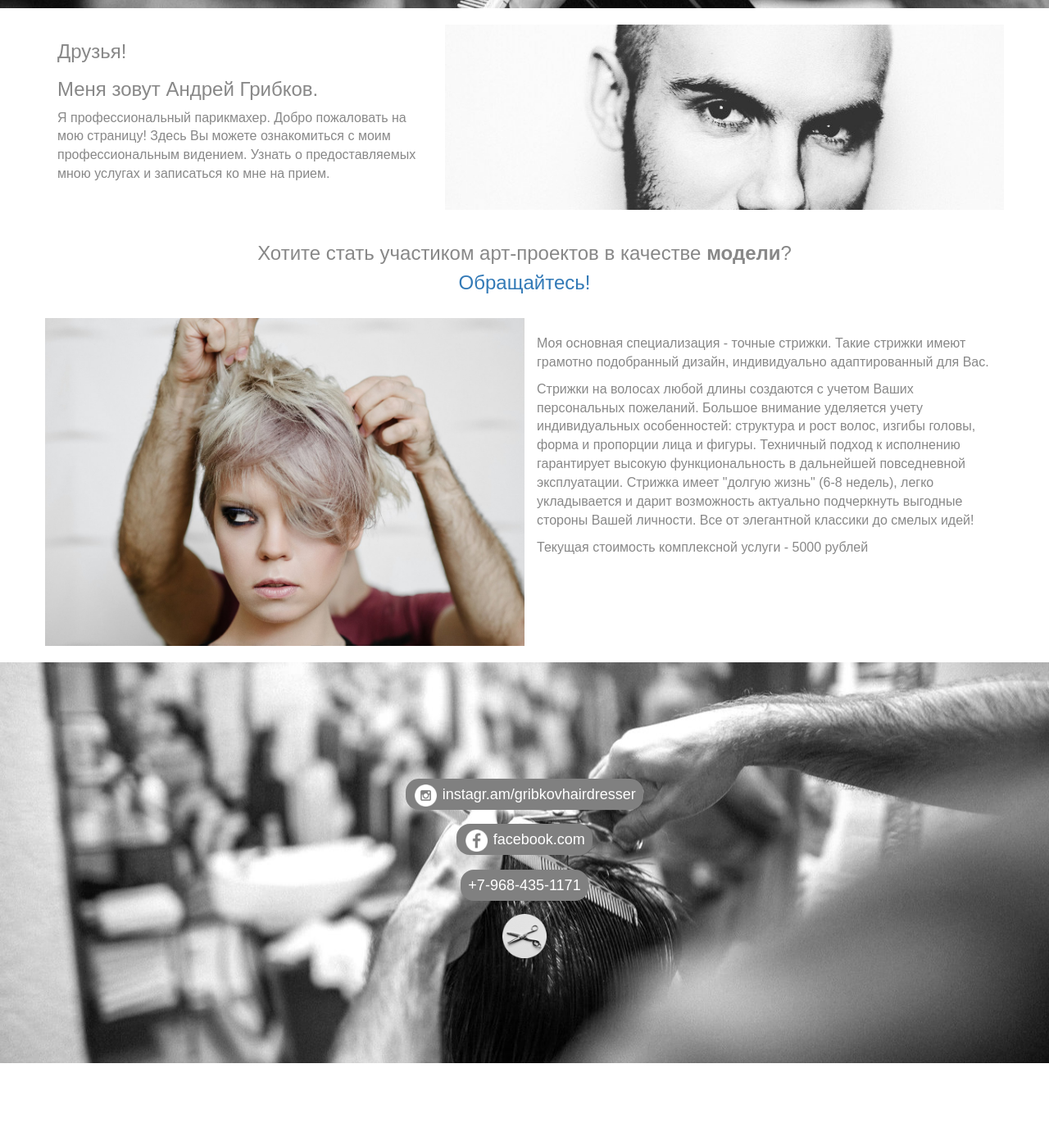
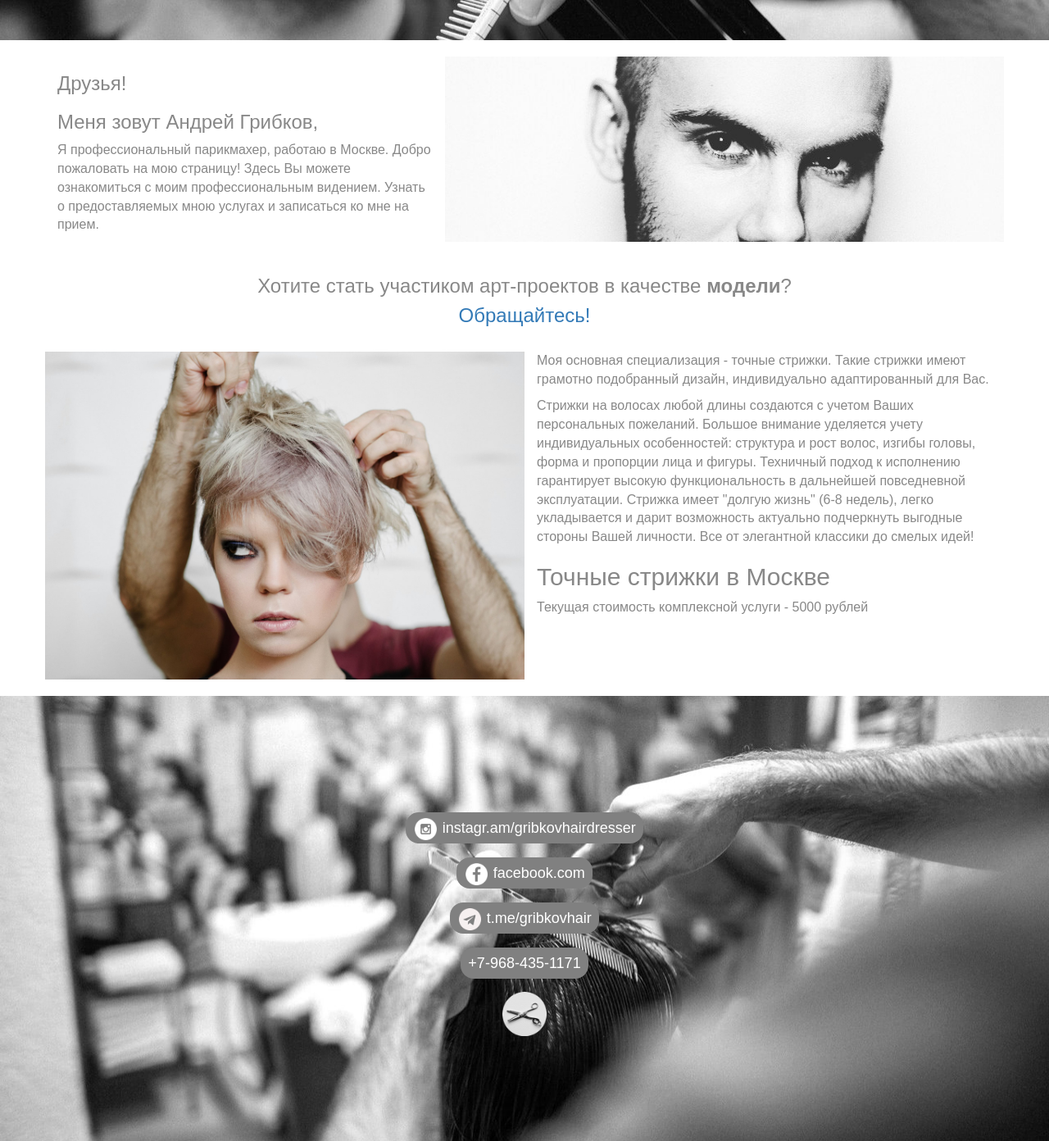
Before and after one commit to gribkov-hair/site, a plain HTML site: page index.html in a window 1280 px wide. Shown: the part 440-1832 px from the top of the page at 82% size. Before the commit the page ends 1737 px from the top, so only its background shows below. Drawn offline with nearby package versions, Linux system fonts and the light colour scheme.

Commit message:
Add telegram contact. Add location moscow for SEO

```diff
--- a/index.html
+++ b/index.html
@@ -2,10 +2,15 @@
 <html lang="en">
     <head>
         <meta charset="utf-8">
+
+        <meta name="description" content="Парикмахер Андрей Грибков стрижки в Москве">
+        <meta name="keywords" content="Парикмахер Андрей Грибков стрижки в Москве, Hairdresser Andrew Gribkov haircuts in Moscow">
+        <meta name="author" content="John Doe">
+
         <meta http-equiv="X-UA-Compatible" content="IE=edge">
         <meta name="viewport" content="width=device-width, initial-scale=1">
         <!-- The above 3 meta tags *must* come first in the head; any other head content must come *after* these tags -->
-        <title>#gribkov Парикмахер Андрей Грибков</title>
+        <title>#gribkov Парикмахер-Стилист Андрей Грибков в Москве</title>
         <link rel="icon" href="images/f16.png" sizes="16x16" type="image/png">
         <link rel="icon" href="images/f32.png" sizes="32x32" type="image/png">
         <link rel="icon" href="images/f48.png" sizes="48x48" type="image/png">
@@ -48,6 +53,7 @@
                     <!-- <div class="col-md-6 col-md-offset-3"> -->
                     <div class="container">
                         <h1>
+                            Парикмахер-Стилист в Москве
                             <div class="center-block">
                                 <span id="hashtag" href="#">#gribkov</span>
                             </div>
@@ -88,9 +94,9 @@
  -->
                                 <h3>Друзья!</h3>
 
-                                <h3>Меня зовут Андрей Грибков.</h3>
+                                <h3>Меня зовут Андрей Грибков, </h3>
                                 <p>
-                                      Я профессиональный парикмахер. Добро пожаловать на мою страницу! Здесь Вы можете ознакомиться с моим профессиональным видением. Узнать о предоставляемых мною услугах и записаться ко мне на прием.
+                                      Я профессиональный парикмахер, работаю в Москве. Добро пожаловать на мою страницу! Здесь Вы можете ознакомиться с моим профессиональным видением. Узнать о предоставляемых мною услугах и записаться ко мне на прием.
                                 </p>
                             </div>
                             <div id="portrait" class="col-md-7">
@@ -127,13 +133,13 @@
                                 <!-- <img src="images/nadia-head.jpg" class="img-responsive"/> -->
                             </div>
                             <div class="col-md-6">
-                                <h3></h3>
                                 <p>
                                 Моя основная специализация - точные стрижки. Такие стрижки имеют грамотно подобранный дизайн, индивидуально адаптированный для Вас.
                                 </p>
                                 <p>
                                 Стрижки на волосах любой длины создаются с учетом Ваших персональных пожеланий. Большое внимание уделяется учету индивидуальных особенностей: структура и рост волос, изгибы головы, форма и пропорции лица и фигуры. Техничный подход к исполнению гарантирует высокую функциональность в дальнейшей повседневной эксплуатации. Стрижка имеет "долгую жизнь" (6-8 недель), легко укладывается и дарит возможность актуально подчеркнуть выгодные стороны Вашей личности. Все от элегантной классики до смелых идей!
                                 </p>
+                                <h2>Точные стрижки в Москве</h2>
                                 <p>
                                 Текущая стоимость комплексной услуги - 5000 рублей
                                 </p>
@@ -168,6 +174,17 @@
                                 <div class="contact">
                                     <a href="https://www.facebook.com/profile.php?id=100029169069948">
                                         <img class="icons" src="images/facebook.png"/> facebook.com
+                                    </a>
+                                </div>
+                            </div>
+                        </div>
+                        <div class="row">
+                            <div class="col-md-4">
+                            </div>
+                            <div class="col-md-4">
+                                <div class="contact">
+                                    <a href="https://t.me/gribkovhair">
+                                        <img class="icons" src="images/telegram.png"/> t.me/gribkovhair
                                     </a>
                                 </div>
                             </div>
```
Also changed, not shown: images/telegram.png (added).
